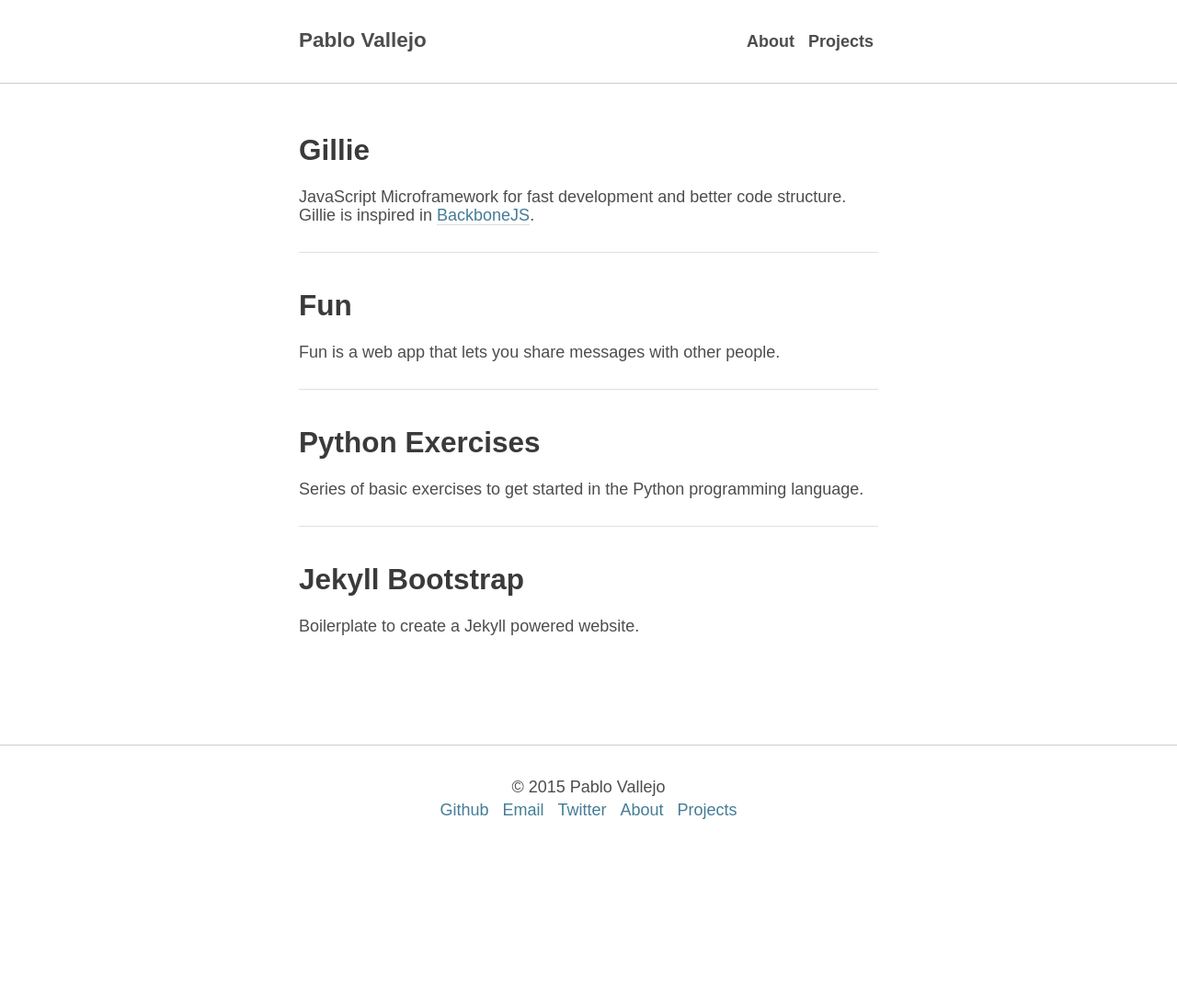
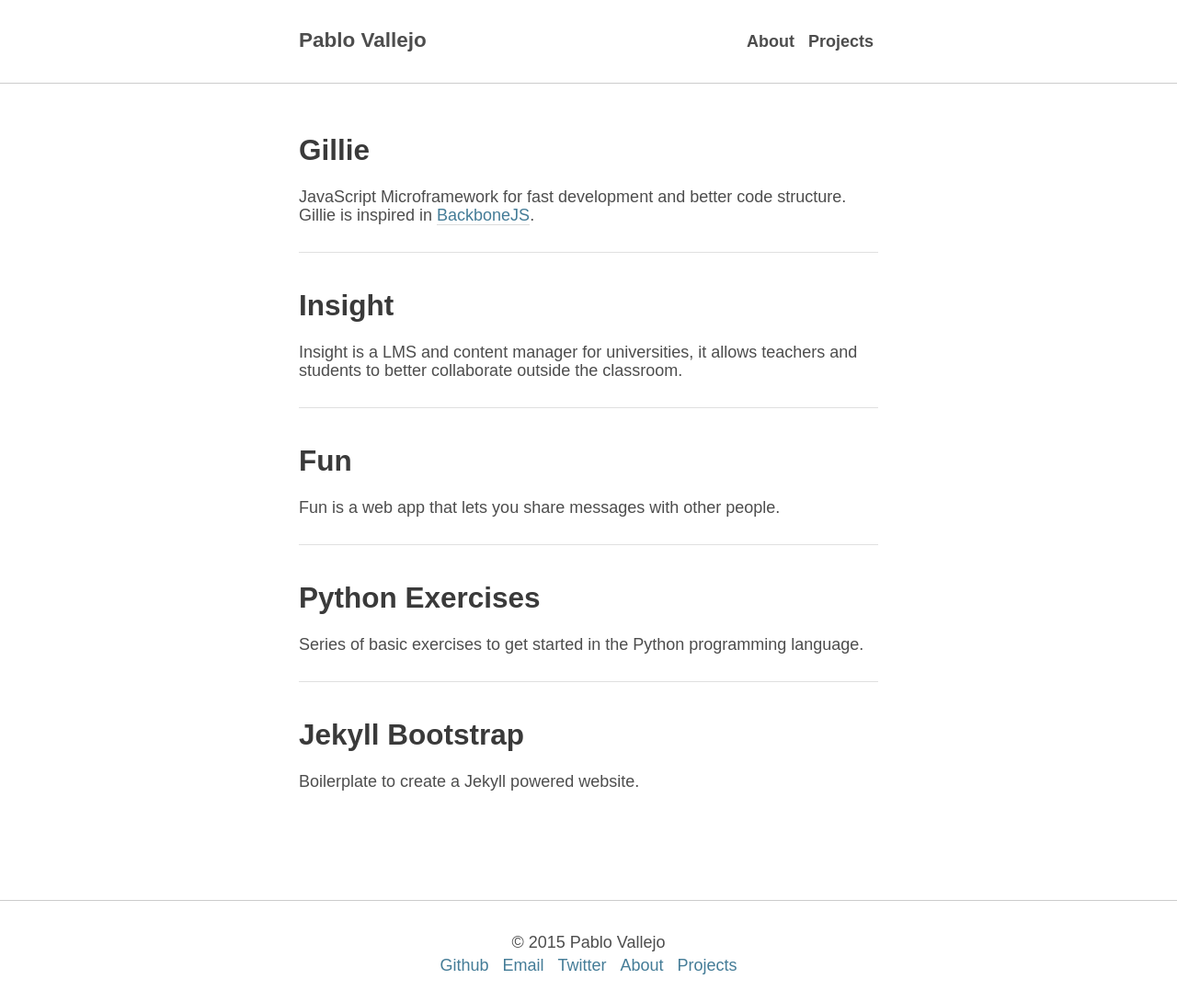
Before and after one commit to PabloVallejo/blog, a Jekyll site: the page built from projects/index.html, in a window 1280 px wide. Shown: the whole page at 92% size. Built offline with Jekyll 4.4.1, drawn with Linux system fonts in a browser that asks for light colours; some web fonts are replaced; Markdown is read by kramdown in place of the engine named in the settings; before the commit the page ends 921 px from its top, so only the background shows below that.

Commit message:
Projects: Add Insight

```diff
--- a/projects/index.html
+++ b/projects/index.html
@@ -3,12 +3,7 @@ layout: default
 title : Pablo Vallejo - Projects
 ---
 
-<!-- <h1 class="post-title">
-    Projects
-</h1> -->
-
 <article class="post">
-
     <header class="post-header">
         <a href="http://pablovallejo.github.io/gillie/">
             <h3 class="post-title">Gillie</h3>
@@ -18,12 +13,22 @@ title : Pablo Vallejo - Projects
     <div class="post-body">
         JavaScript Microframework for fast development and better code structure. Gillie is inspired in <a href="http://backbonejs.org">BackboneJS</a>.
     </div>
+</article>
+
+<article class="post">
+    <header class="post-header">
+        <a href="http://get-insight.co">
+            <h3 class="post-title">Insight</h3>
+        </a>
+    </header>
+
+    <div class="post-body">
+        Insight is a LMS and content manager for universities, it allows teachers and students to better collaborate outside the classroom.
+    </div>
 
 </article>
 
 <article class="post">
-
-
     <header class="post-header">
         <a href="https://github.com/PabloVallejo/Fun">
             <h3 class="post-title">Fun</h3>
@@ -33,7 +38,6 @@ title : Pablo Vallejo - Projects
     <div class="post-body">
         Fun is a web app that lets you share messages with other people.
     </div>
-
 </article>
 
 <article class="post">
@@ -46,11 +50,9 @@ title : Pablo Vallejo - Projects
     <div class="post-body">
         Series of basic exercises to get started in the Python programming language.
     </div>
-
 </article>
 
 <article class="post">
-
     <header class="post-header">
         <a href="https://github.com/PabloVallejo/jekyll-bootstrap">
             <h3 class="post-title">Jekyll Bootstrap</h3>
@@ -60,5 +62,4 @@ title : Pablo Vallejo - Projects
     <div class="post-body">
         Boilerplate to create a Jekyll powered website.
     </div>
-
 </article>
```
